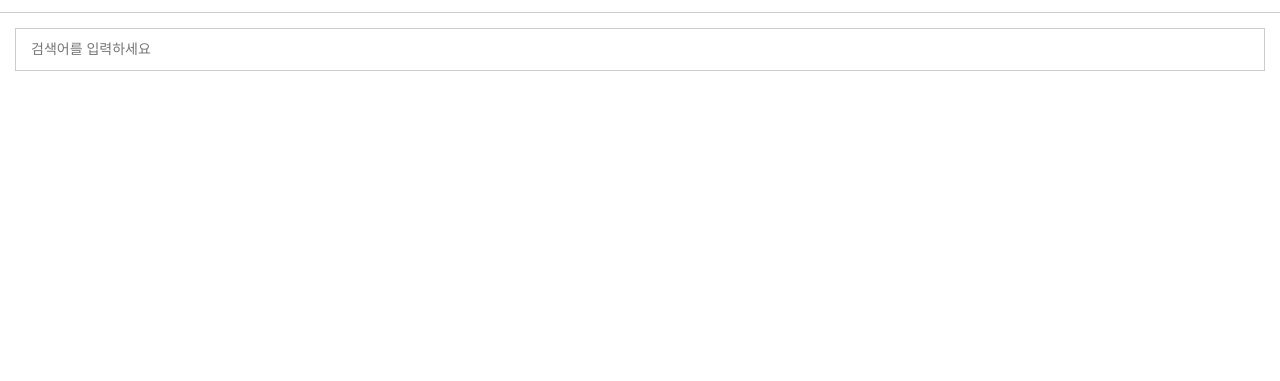
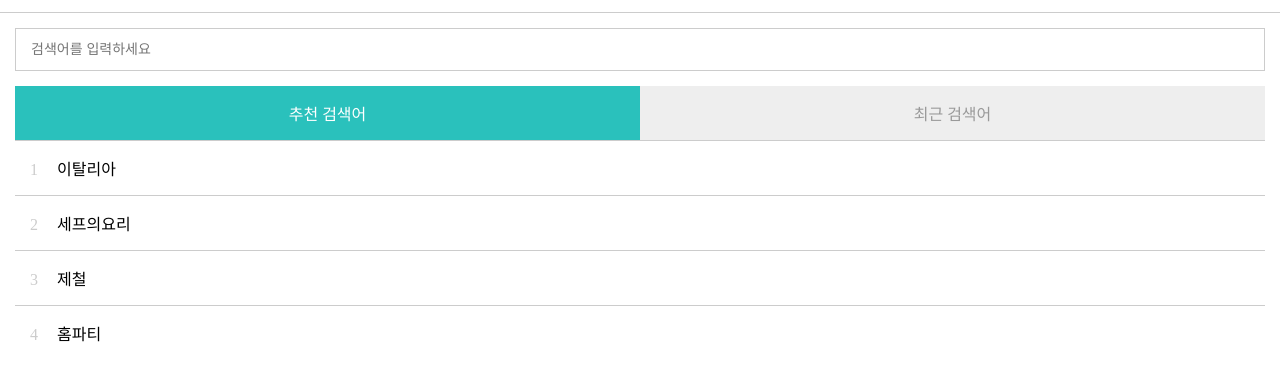
Before and after one commit to BangKiHyun/VueJS-Lab, a website with bundled scripts: page searchform/2-vue/index.html in a window 1280 px wide. Shown: the part 53-434 px from the top of the page. Built offline with nearby package versions, Linux system fonts and the light colour scheme.

Commit message:
feat: Tab 기능 및 추천 검색어 기능 구현

```diff
--- a/searchform/2-vue/index.html
+++ b/searchform/2-vue/index.html
@@ -36,9 +36,34 @@
                 {{query}} 검색어로 찾을수 없습니다
             </div>
         </div>
+        <div v-else>
+            <ul class="tabs">
+                <li v-for="tab in tabs" v-bind:class="{active: tab === selectedTab}"
+                    v-on:click="onClickTab(tab)">
+                    {{tab}}
+                </li>
+            </ul>
+
+            <div v-if="selectedTab === tabs[0]">
+                <div v-if="keywords.length">
+                    <ul class="list">
+                        <li v-for="(item, index) in keywords"
+                        v-on:click="onClickKeyword(item.keyword)">
+                            <span class="number">{{index + 1}}</span>
+                            {{item.keyword}}
+                        </li>
+                    </ul>
+                </div>
+                <div v-else>
+                    추천 검색어가 없습니다.
+                </div>
+            </div>
+            <div v-else>
+                최근 검색어 목록
+            </div>
+        </div>
     </div>
-</div>
-<script src="https://unpkg.com/vue"></script>
-<script type="module" src="./js/app.js"></script>
+    <script src="https://unpkg.com/vue"></script>
+    <script type="module" src="./js/app.js"></script>
 </body>
 </html>
--- a/searchform/2-vue/js/app.js
+++ b/searchform/2-vue/js/app.js
@@ -1,4 +1,5 @@
 import SearchModel from "./models/SearchModel.js";
+import KeywordModel from "./models/KeywordModel.js";
 
 new Vue({
     // element를 의미하는 el
@@ -8,7 +9,14 @@ new Vue({
         //입력 데이터 받아서 저장할 data
         query: '',
         submitted: false,
+        tabs: ['추천 검색어', '최근 검색어'],
+        selectedTab: '',
+        keywords: [],
         searchResult: []
+    },
+    created() {
+        this.selectedTab = this.tabs[0]
+        this.fetchKeyword();
     },
     methods: {
         onSubmit(e) {
@@ -17,10 +25,23 @@ new Vue({
         onKeyup() {
             if (!this.query.length) this.onReset()
         },
+        onClickTab(tab) {
+            this.selectedTab = tab
+        },
+        onClickKeyword(keyword) {
+            this.query = keyword
+            this.search()
+        },
+        fetchKeyword() {
+            KeywordModel.list().then(data => {
+                this.keywords = data
+            })
+        },
         onReset() {
             this.query = ''
             // 검색 결과 숨기는 로직
-            debugger
+            this.submitted = false
+            this.searchResult = []
         },
         search() {
             SearchModel.list().then(data => {
```
